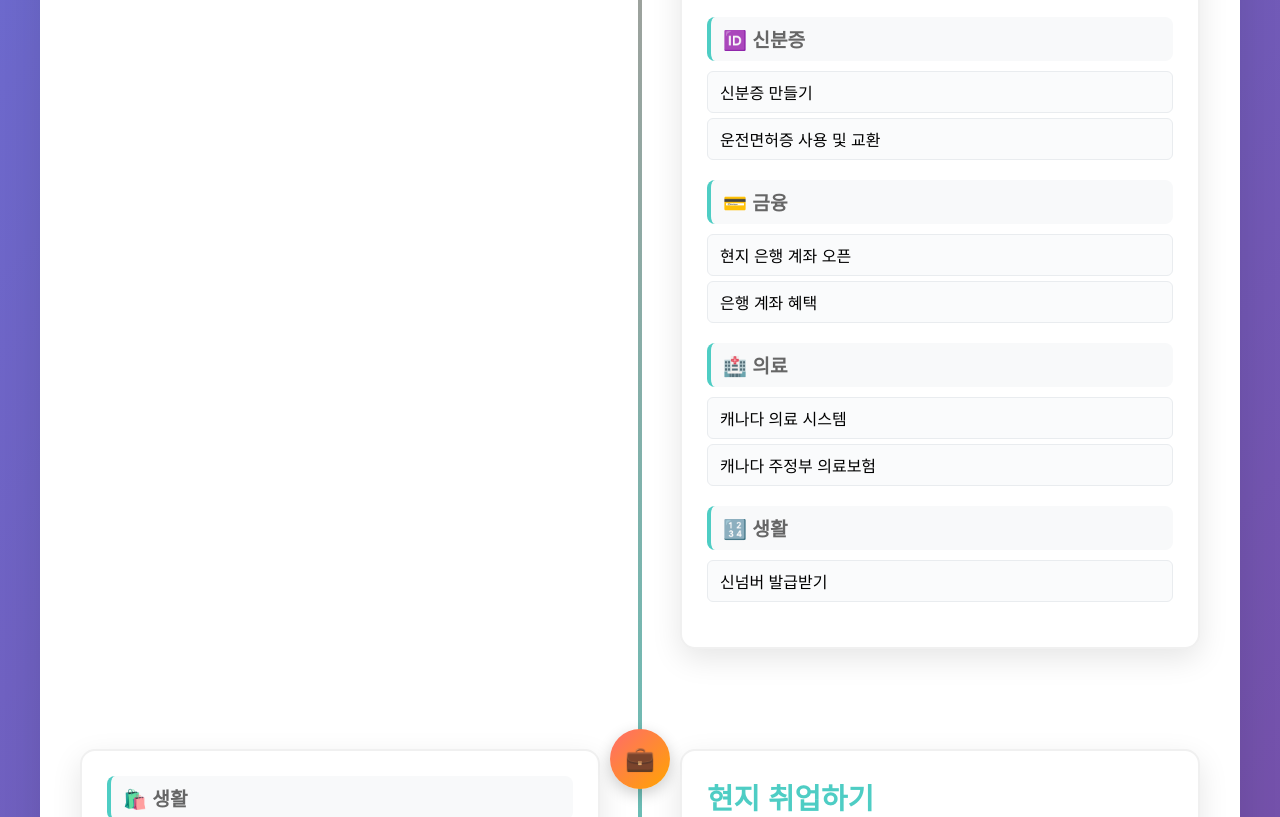
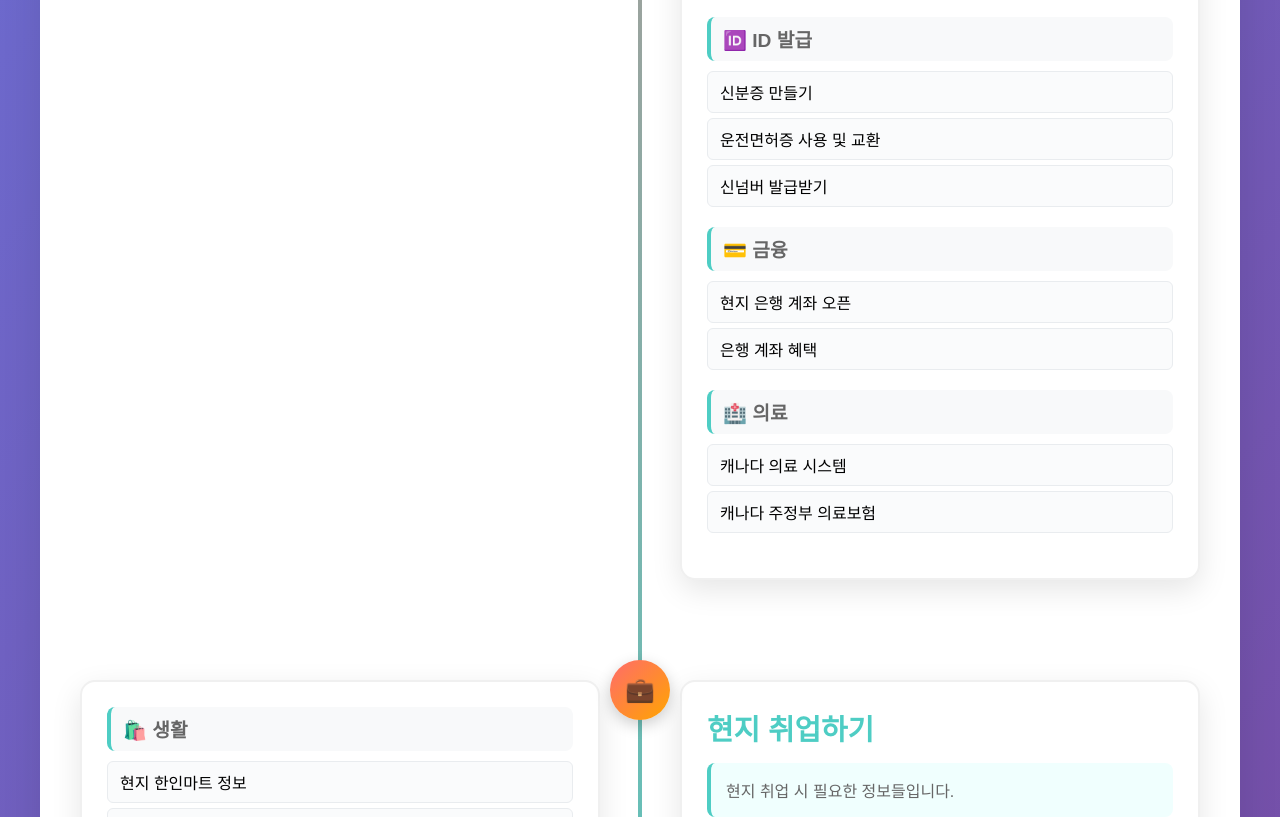
Before and after one commit to KwonNayeon/holidap-notes, a plain HTML site: page index.html in a window 1280 px wide. Shown: the part 1828-2645 px from the top of the page. Drawn offline with Linux system fonts and the light colour scheme.

Commit message:
improve layout

```diff
--- a/index.html
+++ b/index.html
@@ -362,10 +362,11 @@
                             </div>
 
                             <div class="category">
-                                <div class="category-title">🆔 신분증</div>
+                                <div class="category-title">🆔 ID 발급</div>
                                 <ul class="task-list">
                                     <li class="task-item">신분증 만들기</li>
                                     <li class="task-item">운전면허증 사용 및 교환</li>
+                                    <li class="task-item">신넘버 발급받기</li>
                                 </ul>
                             </div>
 
@@ -382,13 +383,6 @@
                                 <ul class="task-list">
                                     <li class="task-item">캐나다 의료 시스템</li>
                                     <li class="task-item">캐나다 주정부 의료보험</li>
-                                </ul>
-                            </div>
-
-                            <div class="category">
-                                <div class="category-title">🔢 생활</div>
-                                <ul class="task-list">
-                                    <li class="task-item">신넘버 발급받기</li>
                                 </ul>
                             </div>
                         </div>
```
